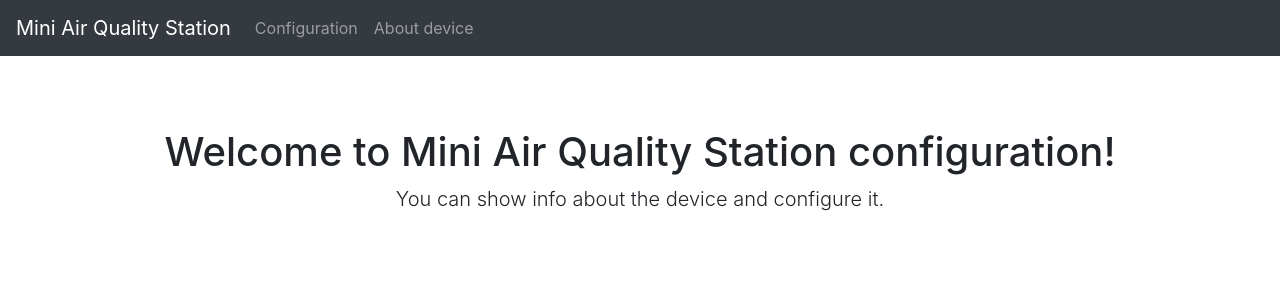
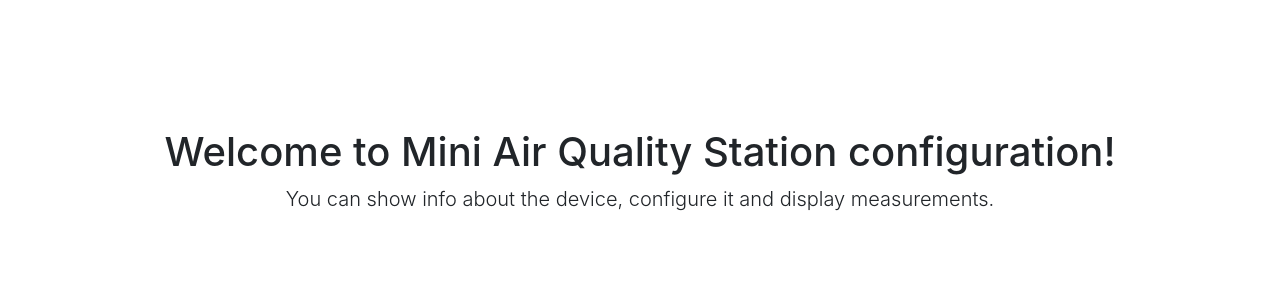
Before and after one commit to Mini-air-quality-station/web-server, a PHP site: page / in a window 1280 px wide. Shown: the top 300 px of the page. Run offline with PHP 8.4, Linux system fonts and the light colour scheme; some libraries are stand-ins or nearby versions.

Commit message:
conf/website: Move menu to mobile app
Signed-off-by: punfil <wojtek.panfil@hotmail.com>

```diff
--- a/html/index.php
+++ b/html/index.php
@@ -14,30 +14,11 @@
   </head>
 
   <body>
-
-    <nav class="navbar navbar-expand-md navbar-dark bg-dark fixed-top">
-      <a class="navbar-brand" href="#">Mini Air Quality Station</a>
-      <button class="navbar-toggler" type="button" data-toggle="collapse" data-target="#navbarsExampleDefault" aria-controls="navbarsExampleDefault" aria-expanded="false" aria-label="Toggle navigation">
-        <span class="navbar-toggler-icon"></span>
-      </button>
-
-      <div class="collapse navbar-collapse" id="navbarsExampleDefault">
-        <ul class="navbar-nav mr-auto">
-          <li class="nav-item">
-            <a class="nav-link" href="configuration.php">Configuration</a>
-          </li>
-          <li class="nav-item">
-            <a class="nav-link" href="about.php">About device</a>
-          </li>
-        </ul>
-      </div>
-    </nav>
-
     <main role="main" class="container">
 
       <div class="starter-template">
         <h1>Welcome to Mini Air Quality Station configuration!</h1>
-        <p class="lead">You can show info about the device and configure it.</p>
+        <p class="lead">You can show info about the device, configure it and display measurements.</p>
         <!-- TODO: Add picture of the station -->
       </div>
 
```
Also changed, not shown: html/about.php (+0 -19 lines), html/configuration.php (+1 -19 lines).
